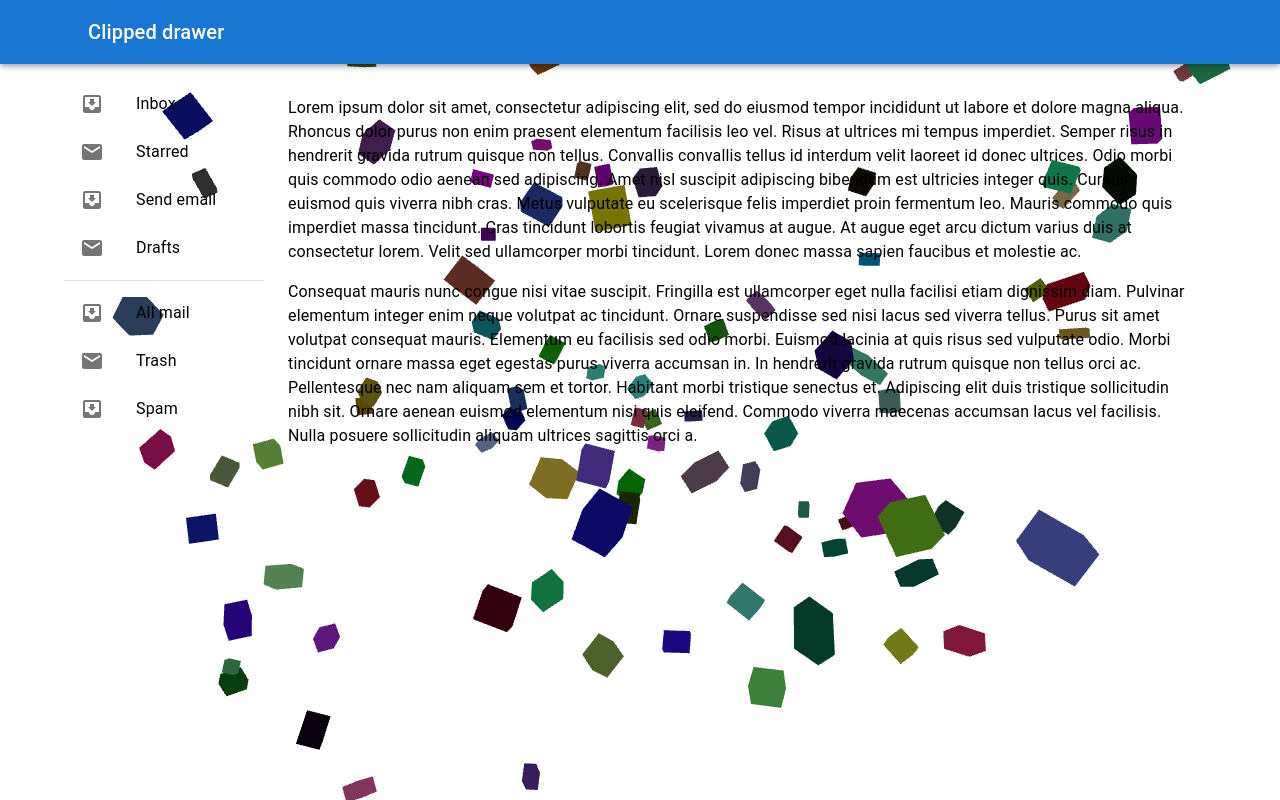
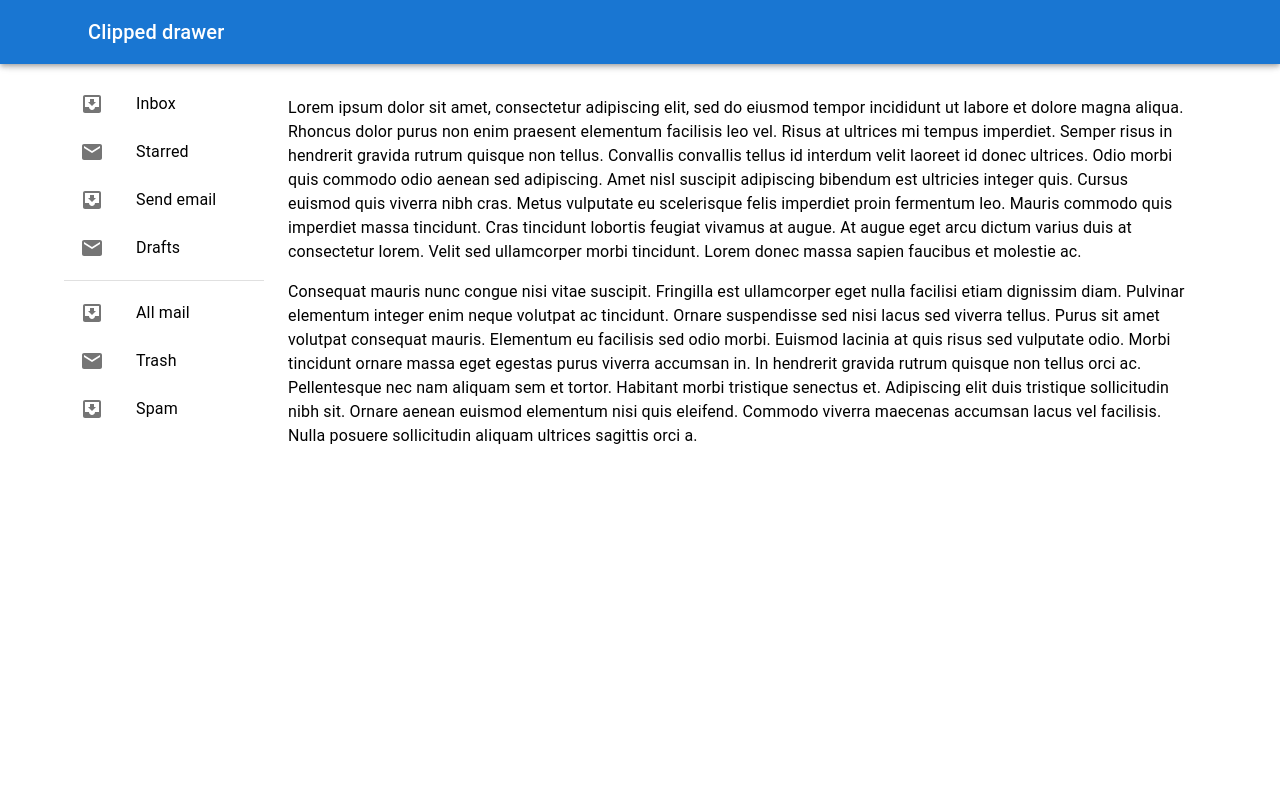
Before and after one commit to lzpel/lzpel, a Next.js app: page / in a window 1280 px wide. Built offline with nearby package versions, Linux system fonts and the light colour scheme.

Commit message:
remove three

```diff
--- a/package.json
+++ b/package.json
@@ -20,11 +20,9 @@
     "next": "13.5.2",
     "react": "18.2.0",
     "react-dom": "18.2.0",
-    "three": "^0.156.1",
     "typescript": "5.2.2"
   },
   "devDependencies": {
-    "@types/three": "^0.156.0",
     "eslint": "8.50.0",
     "eslint-config-next": "13.5.2",
     "eslint-config-prettier": "9.0.0",
--- a/src/app/UnstyledButtonsIntroduction.tsx
+++ /dev/null
@@ -1,6 +0,0 @@
-import * as React from "react";
-import Button from "@mui/material/Button";
-
-export default function UnstyledButtonsIntroduction() {
-  return <Button variant="contained">Hello world</Button>;
-}
--- a/src/app/layout.tsx
+++ b/src/app/layout.tsx
@@ -1,7 +1,6 @@
 import * as React from "react";
 import type { Metadata } from "next";
 import { Inter } from "next/font/google";
-import Background from "@/three/background";
 
 const inter = Inter({ subsets: ["latin"] });
 
@@ -17,10 +16,7 @@ export default function RootLayout({
 }) {
   return (
     <html lang="en">
-      <body className={inter.className}>
-        {children}
-        <Background />
-      </body>
+      <body className={inter.className}>{children}</body>
     </html>
   );
 }
--- a/src/three/background.tsx
+++ /dev/null
@@ -1,7 +0,0 @@
-"use client";
-import Canvas from "@/three/canvas";
-import render from "@/three/render";
-
-export default function Background() {
-  return <Canvas render={render} />;
-}
--- a/src/three/canvas.tsx
+++ /dev/null
@@ -1,29 +0,0 @@
-"use client";
-import * as React from "react";
-import { CSSProperties } from "react";
-
-const Canvas = (props: {
-  render: (canvas: HTMLCanvasElement, over: HTMLDivElement) => void;
-}) => {
-  const canvasElement = React.useRef<HTMLCanvasElement>(null);
-  const overElement = React.useRef<HTMLDivElement>(null);
-  React.useEffect(() => {
-    if (canvasElement.current && overElement.current) {
-      props.render(canvasElement.current, overElement.current);
-    }
-  }, [props]);
-  const full_style: CSSProperties = {
-    top: 0,
-    left: 0,
-    bottom: 0,
-    right: 0,
-    position: "absolute",
-    zIndex: -1,
-  };
-  return (
-    <div style={full_style} ref={overElement}>
-      <canvas style={full_style} ref={canvasElement}></canvas>
-    </div>
-  );
-};
-export default Canvas;
--- a/src/three/render.ts
+++ /dev/null
@@ -1,91 +0,0 @@
-("");
-import * as THREE from "three";
-
-import { OrbitControls } from "three/addons/controls/OrbitControls.js";
-
-export default function render(
-  canvas: HTMLCanvasElement,
-  over: HTMLDivElement,
-) {
-  const scene = new THREE.Scene();
-
-  // カメラ
-  const camera = new THREE.PerspectiveCamera(
-    40,
-    window.innerWidth / window.innerHeight,
-    1,
-    1000,
-  );
-  const controls = new OrbitControls(camera, canvas);
-  controls.target.set(0, 0, 0);
-  controls.enablePan = false;
-  controls.enableDamping = true;
-  controls.autoRotate = true;
-
-  camera.position.set(
-    controls.target.x,
-    controls.target.y + 40,
-    controls.target.z - 40,
-  );
-
-  // レンダラー
-  const renderer = new THREE.WebGLRenderer({
-    canvas: canvas,
-    antialias: true,
-    alpha: true,
-  });
-
-  // ライト
-  const ambientLight = new THREE.AmbientLight(0xffffff, 0.7);
-  scene.add(ambientLight);
-  const pointLight = new THREE.PointLight(0xffffff, 0.2);
-  pointLight.position.set(1, 2, 3);
-  scene.add(pointLight);
-
-  const geometry = new THREE.BoxGeometry();
-
-  for (let i = 0; i < 100; i++) {
-    const object = new THREE.Mesh(
-      geometry,
-      new THREE.MeshLambertMaterial({ color: Math.random() * 0xffffff }),
-    );
-
-    object.position.x = Math.random() * 40 - 20;
-    object.position.y = Math.random() * 40 - 20;
-    object.position.z = Math.random() * 40 - 20;
-
-    object.rotation.x = Math.random() * 2 * Math.PI;
-    object.rotation.y = Math.random() * 2 * Math.PI;
-    object.rotation.z = Math.random() * 2 * Math.PI;
-
-    object.scale.x = Math.random() + 0.5;
-    object.scale.y = Math.random() + 0.5;
-    object.scale.z = Math.random() + 0.5;
-
-    scene.add(object);
-  }
-
-  // アニメーション
-  //const clock = new THREE.Clock();
-  const animate = () => {
-    window.requestAnimationFrame(animate);
-    render();
-  };
-  const render = () => {
-    controls.update();
-    renderer.render(scene, camera);
-  };
-  const resize = () => {
-    const width = over.offsetWidth;
-    const height = over.offsetHeight;
-    camera.aspect = width / height;
-    camera.updateProjectionMatrix();
-    renderer.setSize(width, height);
-    renderer.setPixelRatio(window.devicePixelRatio);
-  };
-
-  // ブラウザのリサイズ処理
-  window.addEventListener("resize", () => resize());
-  resize();
-  animate();
-}
```
